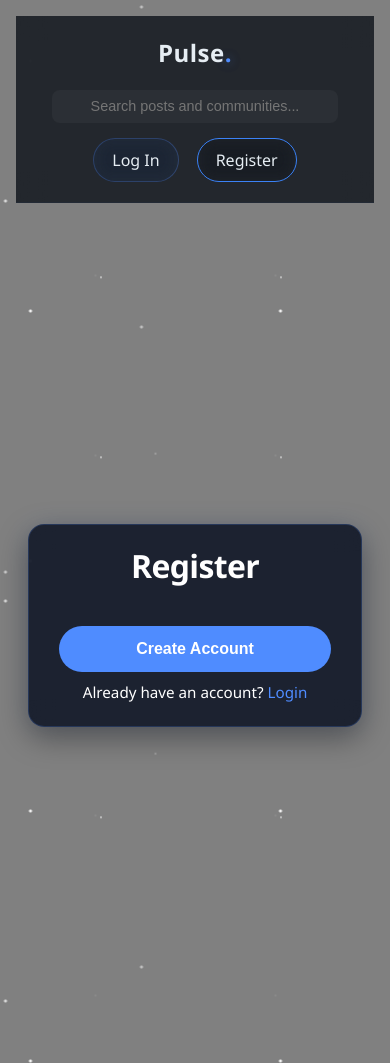
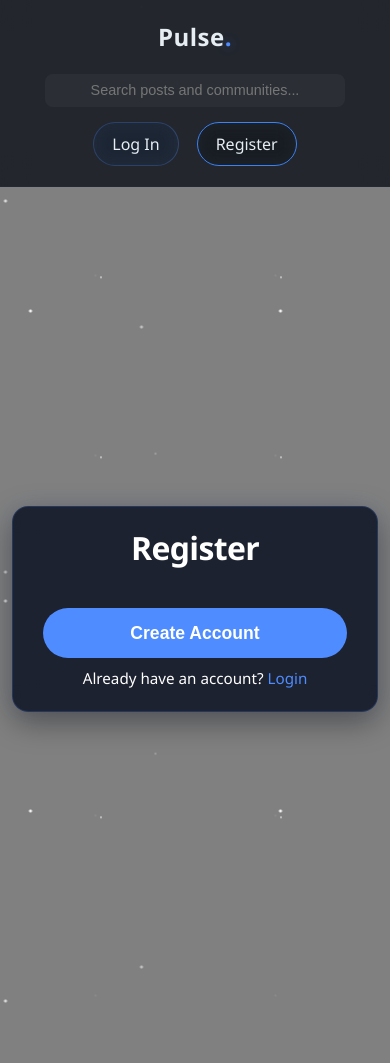
Before and after one commit to MSR-Projects7274/pulse, a Django app: template pulse/accounts/templates/accounts/register.html in a window 390 px wide. After the commit the page ends 1003 px from the top, so only its background shows below. Run offline with Django 3.2, Linux system fonts and the light colour scheme; the template is opened without the code that fills it, so the values that code supplies are empty.

Commit message:
Scope auth mobile styles

```diff
--- a/static/css/auth.css
+++ b/static/css/auth.css
@@ -161,17 +161,10 @@
 /* MOBILE FIXES — applies to screens 600px and below */
 @media (max-width: 600px) {
 
-    /* Ensure the page scales properly */
-    body {
-        font-size: 1rem;
-        padding: 1rem;
-        margin: 0;
-    }
-
     /* Prevent any container from forcing horizontal zoom-out */
-    .container,
-    .form-wrapper,
-    form {
+    .auth-page .container,
+    .auth-page .form-wrapper,
+    .auth-page form {
         width: 100%;
         max-width: 100%;
         padding: 0 1rem;
@@ -179,16 +172,16 @@
     }
 
     /* Make labels readable */
-    label {
+    .auth-page label {
         font-size: 1rem;
         display: block;
         margin-bottom: 0.5rem;
     }
 
     /* Make inputs scale to full width */
-    input,
-    select,
-    textarea {
+    .auth-page input,
+    .auth-page select,
+    .auth-page textarea {
         width: 100%;
         max-width: 100%;
         font-size: 1rem;
@@ -197,8 +190,8 @@
     }
 
     /* Buttons should also scale */
-    button,
-    input[type="submit"] {
+    .auth-page button,
+    .auth-page input[type="submit"] {
         width: 100%;
         padding: 0.9rem;
         font-size: 1.1rem;
@@ -206,9 +199,9 @@
     }
 
     /* Fix long text wrapping (e.g., password rules) */
-    p,
-    .helptext,
-    .errorlist {
+    .auth-page p,
+    .auth-page .helptext,
+    .auth-page .errorlist {
         font-size: 0.95rem;
         line-height: 1.4;
         word-wrap: break-word;
```
